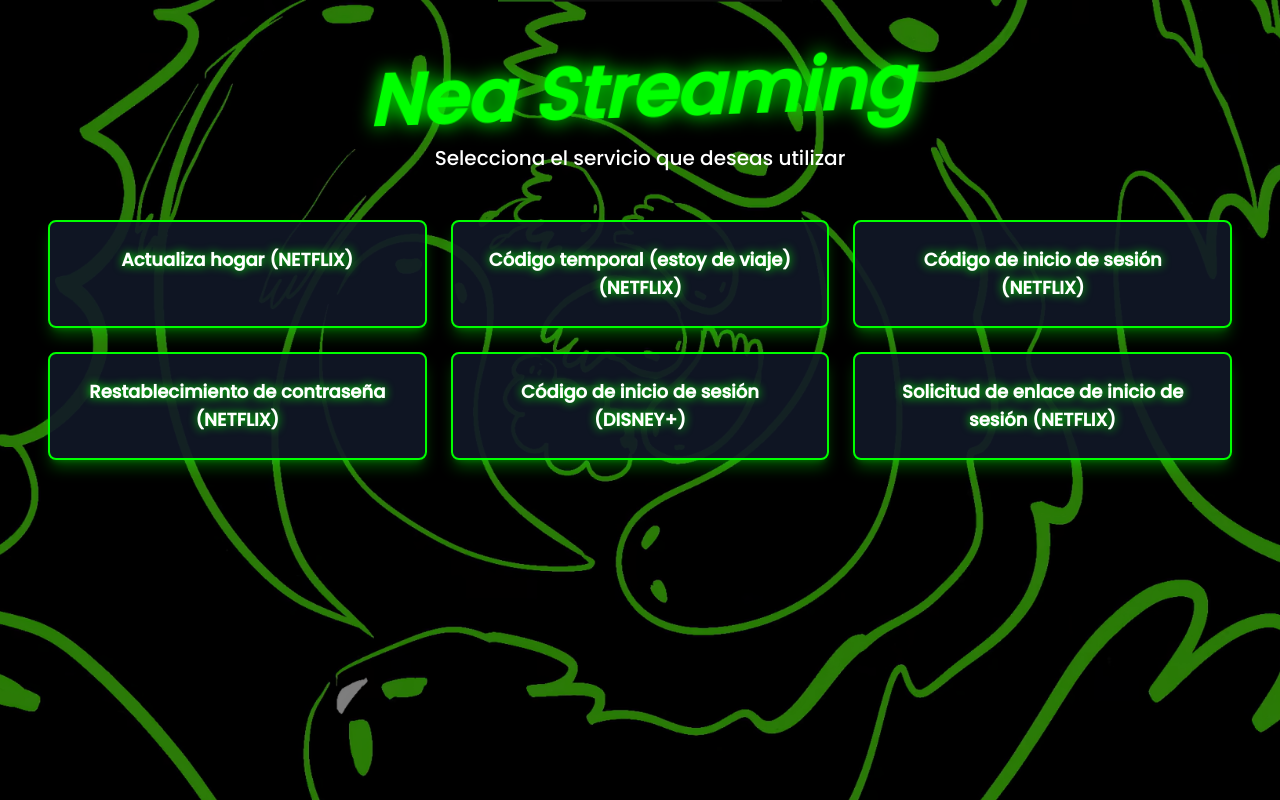
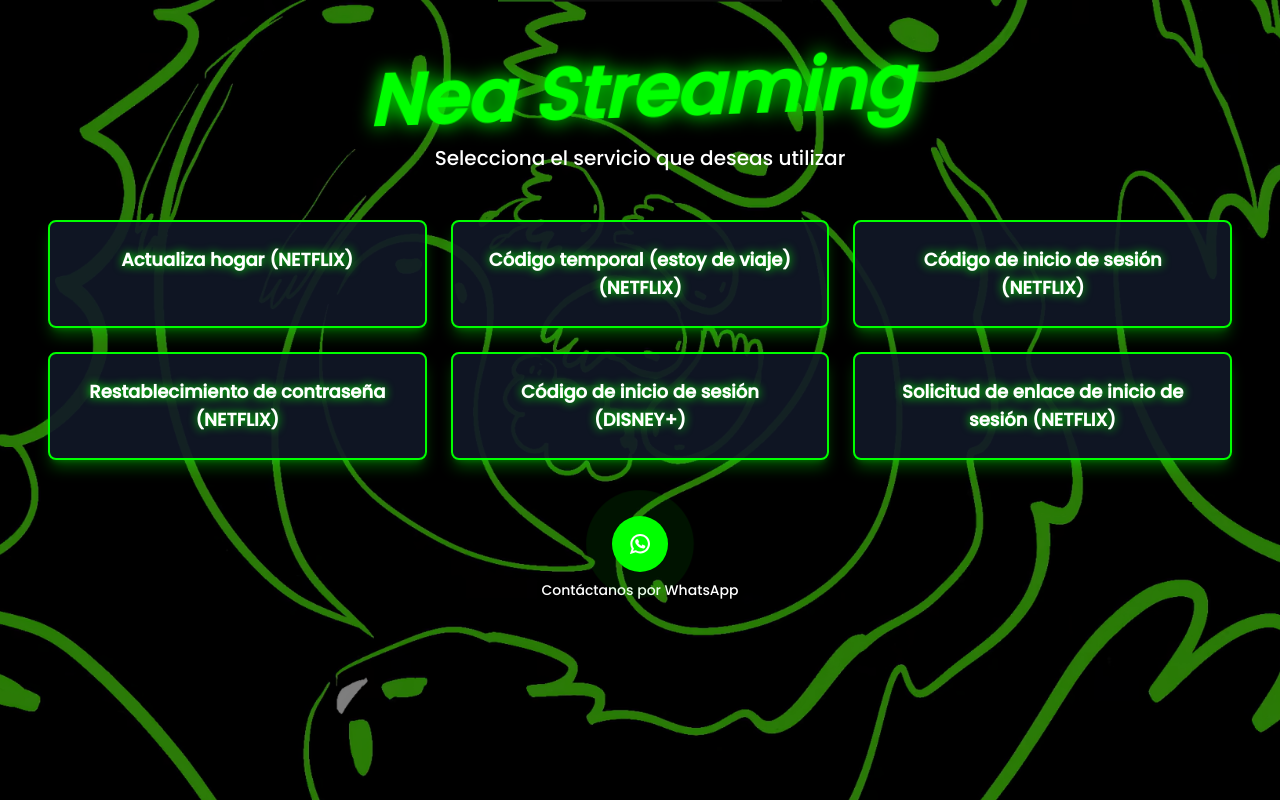
Before and after one commit to FabianEspitia-it/nea_streaming_frontend, a Next.js app: page / in a window 1280 px wide. Built offline with nearby package versions, Linux system fonts and the light colour scheme.

Commit message:
change package json

```diff
--- a/src/components/Hero.tsx
+++ b/src/components/Hero.tsx
@@ -1,5 +1,5 @@
 import { Fade } from "react-awesome-reveal";
-// import Footer from "./Footer";
+import Footer from "./Footer";
 
 export default function Hero() {
   const services = [
@@ -67,7 +67,7 @@
         </Fade>
       </div>
 
-      {/** <Footer /> */}
+      <Footer />
     </section>
   );
 }
```
Also changed, not shown: 1 other file (tests, documents, lock files or other folders).
